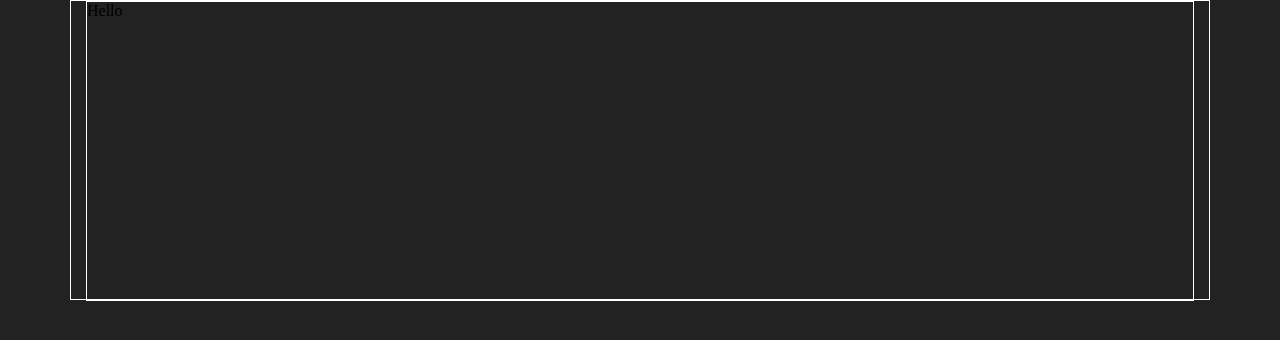
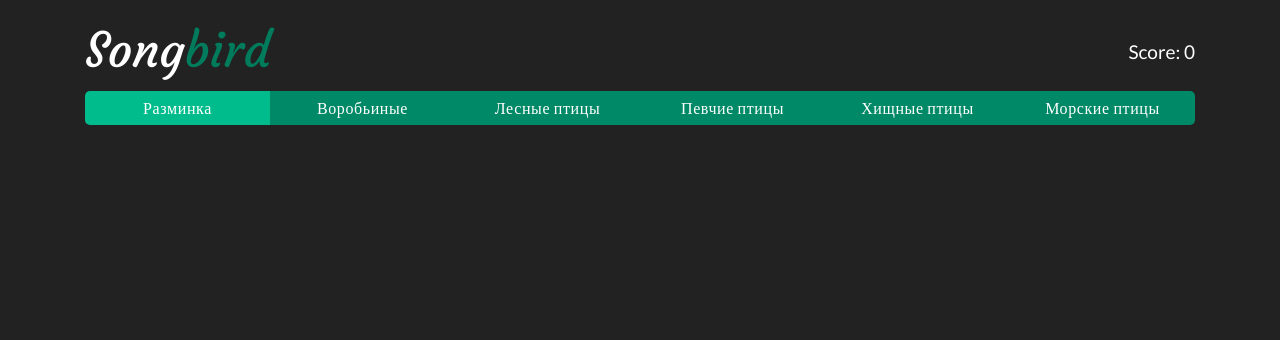
Before and after one commit to andrzejpuzynski/songbird, a React (Create React App) app: page / in a window 1280 px wide. Shown: the top 340 px of the page. Built offline with nearby package versions, Linux system fonts and the light colour scheme.

Commit message:
feat: Adding Header with styling

```diff
--- /dev/null
+++ b/src/components/App.js
@@ -0,0 +1,32 @@
+import React from 'react';
+import '../styles/App.css';
+import Header from './Header';
+
+class App extends React.Component {
+  constructor() {
+    super();
+    this.state = {
+      parts: [ "Разминка",
+               "Воробьиные",
+               "Лесные птицы",
+               "Певчие птицы",
+               "Хищные птицы",
+               "Морские птицы"],
+      part: 0,
+      score: 0,
+    }
+  }
+
+  render() {
+    return (
+      <React.Fragment>
+        <Header
+          score={this.state.score}
+          parts={this.state.parts}
+          part={this.state.part} />
+      </ React.Fragment>
+    );
+  }
+}
+
+export default App;
--- a/src/components/App/App.css
+++ /dev/null
@@ -1,6 +0,0 @@
-div {
-    width: 100%;
-    height: 300px;
-    display: block;
-    border: 1px solid white;
-}
--- a/src/components/App/App.js
+++ /dev/null
@@ -1,15 +0,0 @@
-import React from 'react';
-import './App.css';
-
-class App extends React.Component {
-
-  render() {
-    return (
-      <React.Fragment>
-        <div>Hello</div>
-      </ React.Fragment>
-    );
-  }
-}
-
-export default App;
--- /dev/null
+++ b/src/components/Header.js
@@ -0,0 +1,24 @@
+import React from 'react';
+import '../styles/Header.css';
+
+const Header = (props) => {
+    return (
+        <header className="header-container">
+            <div className="header-logo">
+                Song<span className="header-logo-bird">bird</span>
+            </div>
+            <div className="header-score">
+                Score: {props.score}
+            </div>
+            <ul className="header-parts">
+                {props.parts.map((item, idx) =>
+                    <li key={idx}
+                        className={`header-part${idx === props.part ? ` active-part` : ``}`}
+                    >{item}</li>
+                )}
+            </ul>
+        </header>
+    )
+}
+
+export default Header;
--- a/src/index.js
+++ b/src/index.js
@@ -2,7 +2,7 @@ import React from 'react';
 import ReactDOM from 'react-dom';
 import 'normalize.css';
 import './styles/index.css';
-import App from './components/App/App';
+import App from './components/App';
 import * as serviceWorker from './serviceWorker';
 
 ReactDOM.render(
--- /dev/null
+++ b/src/styles/Header.css
@@ -0,0 +1,146 @@
+.header-container {
+    display: flex;
+    flex-wrap: wrap;
+    flex-direction: row;
+    justify-content: space-between;
+    align-content: flex-start;
+    width: 100%;
+    min-height: 142px;
+    margin-top: 8px;
+    color: var(--colour-white);
+}
+
+@media screen and (min-width: 576px) and (orientation: portrait) {
+    .header-container {
+      width: 510px;
+    }
+  }
+
+  @media screen and (min-width: 768px) {
+    .header-container {
+      width: 690px;
+    }
+  }
+
+  @media screen and (min-width: 992px) {
+    .header-container {
+      width: 930px;
+    }
+  }
+
+  @media screen and (min-width: 1200px) {
+    .header-container {
+      width: 1110px;
+    }
+  }
+
+.header-logo,
+.header-score {
+    margin: 15px 0 8px 0;
+    flex: 1 2 100px;
+    padding-bottom: 5px;
+}
+
+.header-logo {
+    font-family: 'Courgette';
+    font-size: 48px;
+    color: var(--colour-white);
+}
+
+.header-logo-bird {
+    color: var(--colour-bird);
+}
+
+.header-score {
+    padding-top: 5px;
+    align-self: baseline;
+    font-family: 'Lato';
+    text-align: right;
+    font-size: 19px;
+    line-height: 48px;
+    color: var(--colour-white);
+}
+
+.header-parts {
+    display: flex;
+    flex-wrap: wrap;
+    flex-direction: row;
+    justify-content: space-around;
+    flex: 0 1 100%;
+    font-family: 'Lato';
+    font-size: 16px;
+    font-weight: 400;
+    list-style: none;
+    letter-spacing: 0.6px;
+    border-radius: 5px;
+}
+
+.header-part {
+    display: flex;
+    justify-content: center;
+    align-items: center;
+    flex: 1 0 100%;
+    height: 34px;
+    background-color: var(--colour-header-part);
+}
+
+.header-part:nth-child(1) {
+    border-top-left-radius: 5px;
+    border-top-right-radius: 5px;
+}
+
+.header-part:nth-child(6) {
+    border-bottom-left-radius: 5px;
+    border-bottom-right-radius: 5px;
+}
+
+
+@media screen and (min-width: 400px) {
+    .header-part {
+      flex: 1 1 33.3%;
+    }
+
+    .header-part:nth-child(1n) {
+        border-radius: 0;
+    }
+
+    .header-part:nth-child(1) {
+        border-top-left-radius: 5px;
+    }
+
+    .header-part:nth-child(3) {
+        border-top-right-radius: 5px;
+    }
+
+    .header-part:nth-child(4) {
+        border-bottom-left-radius: 5px;
+    }
+
+    .header-part:nth-child(6) {
+        border-bottom-right-radius: 5px;
+    }
+}
+
+@media screen and (min-width: 992px) {
+    .header-part {
+      flex: 1 1 16.6%;
+    }
+
+    .header-part:nth-child(1n) {
+        border-radius: 0;
+    }
+
+    .header-part:first-child {
+        border-top-left-radius: 5px;
+        border-bottom-left-radius: 5px;
+    }
+
+    .header-part:last-child {
+        border-top-right-radius: 5px;
+        border-bottom-right-radius: 5px;
+    }
+}
+
+.active-part {
+    background-color: var(--colour-active-part);
+}
--- a/src/styles/colours.css
+++ b/src/styles/colours.css
@@ -1,4 +1,9 @@
 :root {
     --colour-background: #222;
     --colour-red: red;
+    --colour-white: #fff;
+    --colour-bird: rgb(0, 124,93);
+    --colour-header-part: #008966;
+    --colour-active-part: #00bc8c;
+
 }
--- /dev/null
+++ b/src/styles/fonts.css
@@ -0,0 +1,2 @@
+@import url('https://fonts.googleapis.com/css2?family=Courgette&display=swap');
+@import url('https://fonts.googleapis.com/css2?family=Lato:ital,wght@0,100;0,300;0,400;0,700;0,900;1,100;1,300;1,400;1,700;1,900&display=swap')
--- a/src/styles/index.css
+++ b/src/styles/index.css
@@ -1,4 +1,5 @@
 @import "./colours.css";
+@import "./fonts.css";
 
 *,
 :after,
@@ -21,7 +22,7 @@ body {
   padding: 0 15px;
 }
 
-@media screen and (min-width: 576) and (orientation: portrait) {
+@media screen and (min-width: 576px) and (orientation: portrait) {
   .container {
     max-width: 540px;
   }
```
Also changed, not shown: src/styles/App.css (added).
